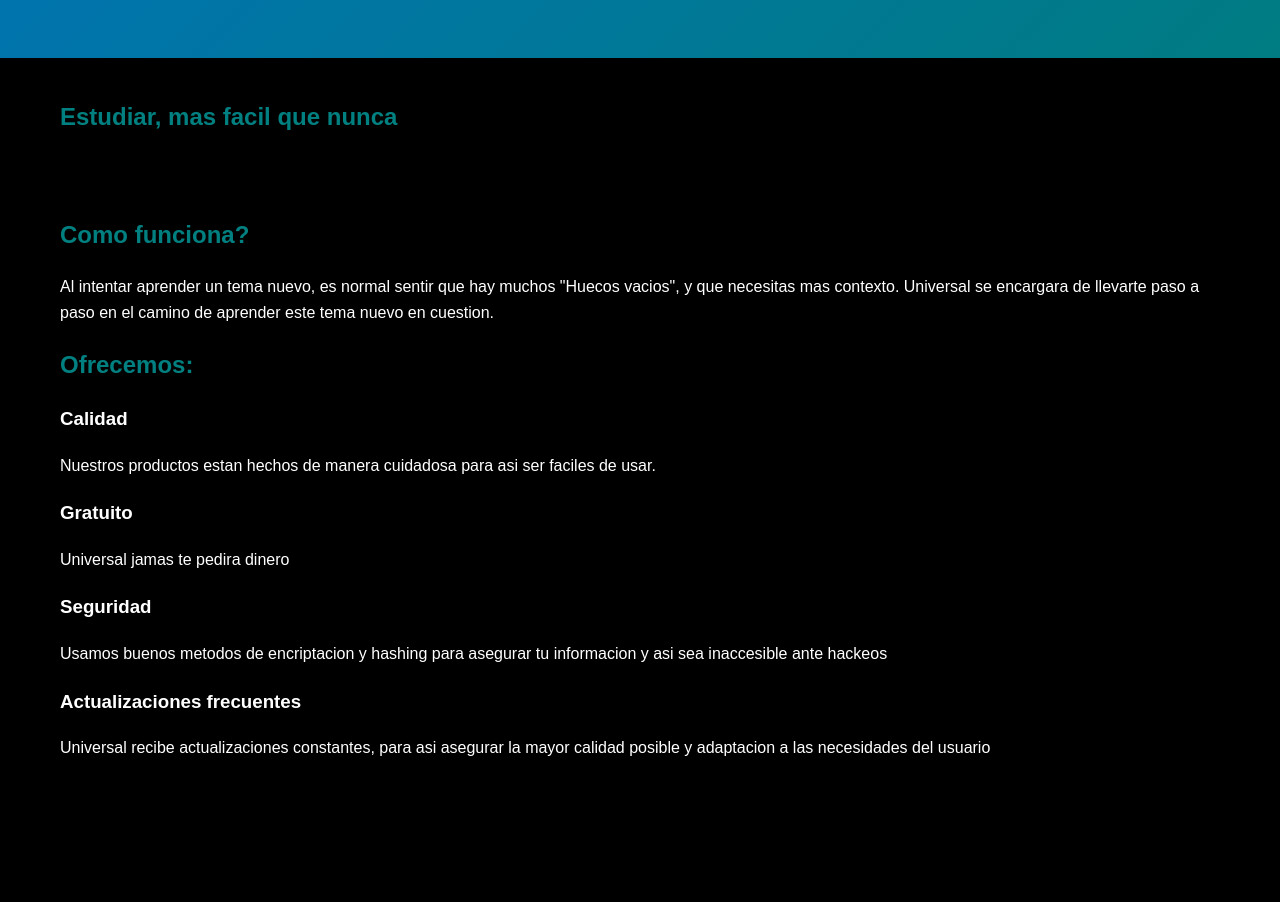
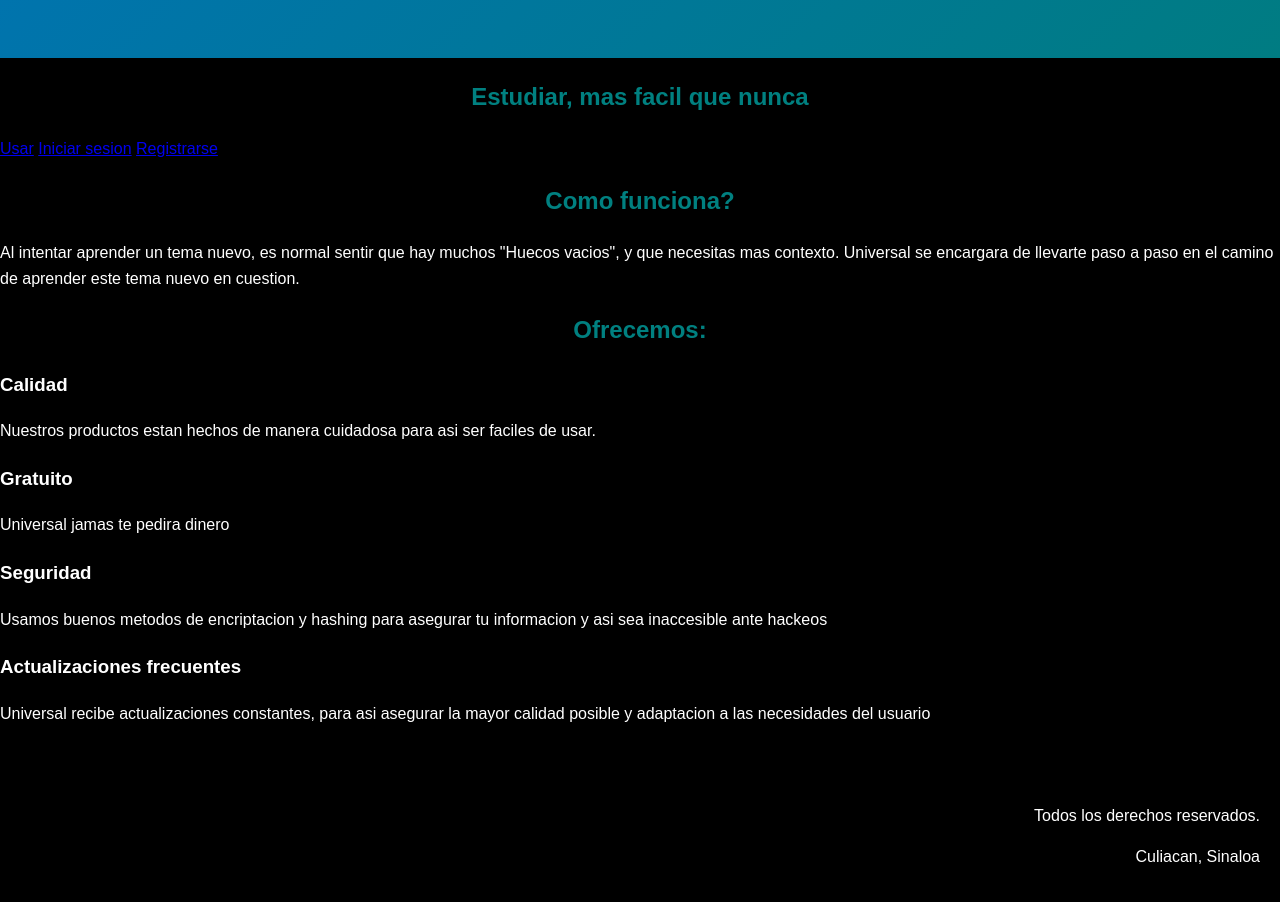
Before and after one commit to YahirFFF/Proyecto, a plain HTML site: page frontend/index.html in a window 1280 px wide. Shown: the part 116-1018 px from the top of the page. Before the commit the page ends 913 px from the top, so only its background shows below. Drawn offline with Linux system fonts and the light colour scheme.

Commit message:
Arquitectura

```diff
--- a/frontend/index.html
+++ b/frontend/index.html
@@ -3,7 +3,7 @@
 <head>
     <meta charset="UTF-8">
     <meta name="viewport" content="width=device-width, initial-scale=1.0">
-    <title>App</title>
+    <title>Universal</title>
     <link rel="stylesheet" href="styles.css">
 </head>
 <body>
@@ -16,13 +16,21 @@
     <h2>Estudiar, mas facil que nunca</h2>
     </section>
 
+    <section>
+    <nav>
+        <a href="home.html">Usar</a>
+        <a href="login.html">Iniciar sesion</a>
+        <a href="register.html">Registrarse</a>
+    </nav>
+    </section>
+
     <main>
         <h2>Como funciona?</h2>
         <p>Al intentar aprender un tema nuevo, es normal sentir que hay muchos "Huecos vacios",
              y que necesitas mas contexto. Universal se encargara de llevarte paso a paso
              en el camino de aprender este tema nuevo en cuestion.
         </p>
-
+        <section>
         <h2>Ofrecemos:</h2>
         <h3>Calidad</h3>
         <p>Nuestros productos estan hechos de manera cuidadosa para asi ser faciles de usar.</p>
@@ -32,6 +40,14 @@
         <p>Usamos buenos metodos de encriptacion y hashing para asegurar tu informacion y asi sea inaccesible ante hackeos</p>
         <h3>Actualizaciones frecuentes</h3>
         <p>Universal recibe actualizaciones constantes, para asi asegurar la mayor calidad posible y adaptacion a las necesidades del usuario</p>
+        </section>
     </main>
+
+    <footer>
+        <section>
+            <p>Todos los derechos reservados.</p>
+            <p>Culiacan, Sinaloa</p>
+        </section>
+    </footer>
 </body>
 </html>
--- a/frontend/styles.css
+++ b/frontend/styles.css
@@ -13,11 +13,8 @@ header {
     text-align: center;
 }
 
-section, main {
-    padding: 20px 60px;
-}
-
 h2 {
+    text-align: center;
     color: teal;
 }
 
@@ -26,8 +23,8 @@ main h3 {
 }
 
 footer {
-    background: #f5f5f5;
+    background: black;
     padding: 20px;
-    text-align: center;
+    text-align: right;
     margin-top: 40px;
 }
```
Also changed, not shown: frontend/home.html (added), frontend/login.html (added), frontend/register.html (added).
